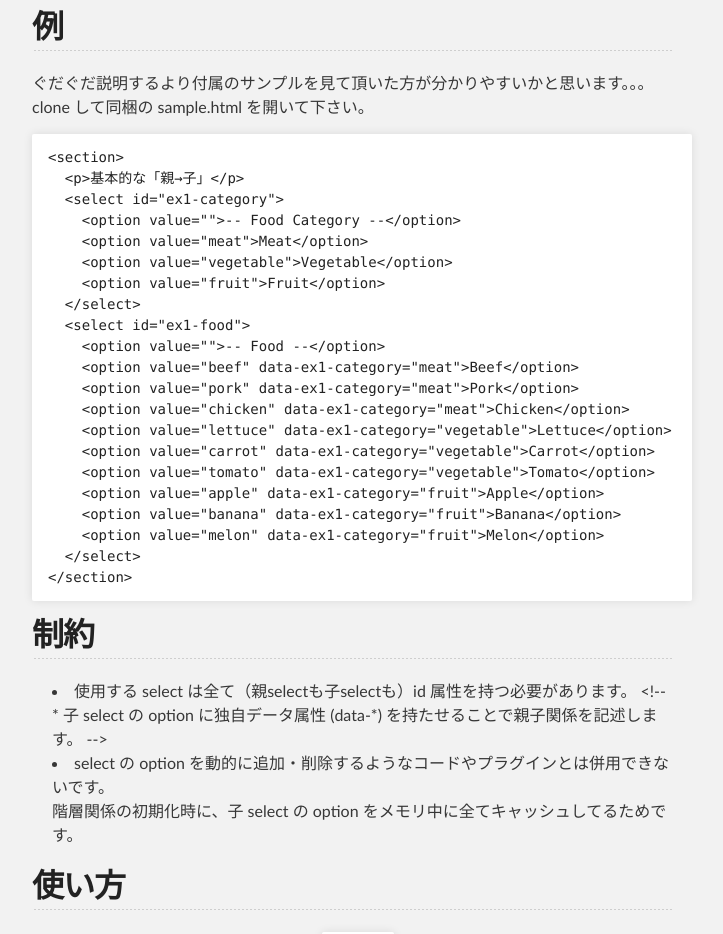
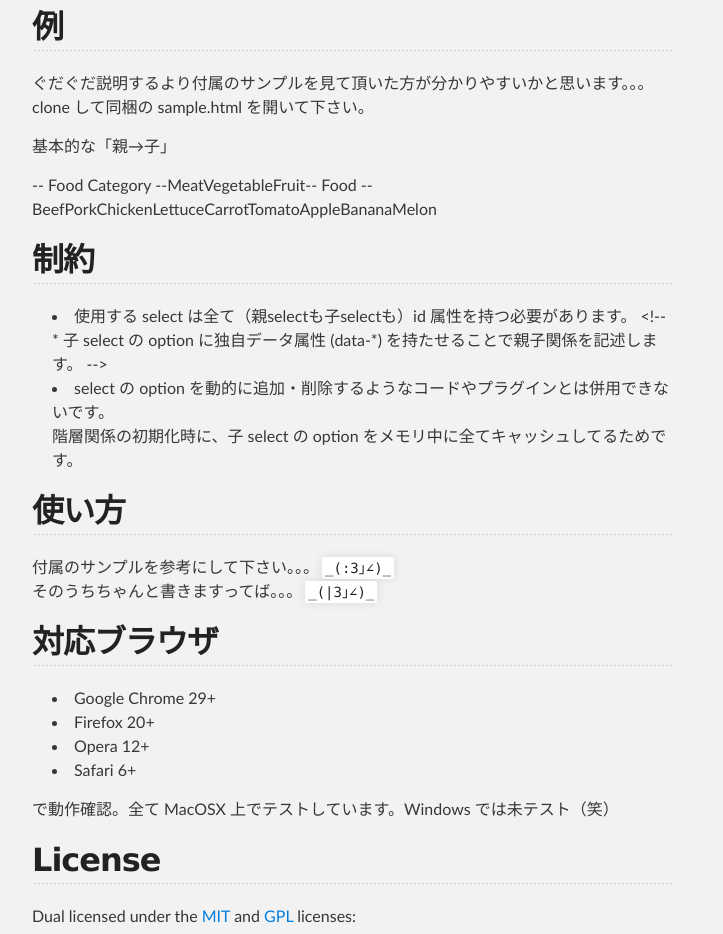
Before and after one commit to monmonmon/jquery.narrows, a plain HTML site: page index.html in a window 1280 px wide. Shown: the part 955-1889 px from the top of the page, without its empty margins (288-1011 px from the left). Drawn offline with Linux system fonts and the light colour scheme.

Commit message:
Create gh-pages branch via GitHub

```diff
--- a/index.html
+++ b/index.html
@@ -62,28 +62,8 @@
 <p>ぐだぐだ説明するより付属のサンプルを見て頂いた方が分かりやすいかと思います。。。<br>
 clone して同梱の sample.html を開いて下さい。</p>
 
-<pre><code>&lt;section&gt;
-  &lt;p&gt;基本的な「親→子」&lt;/p&gt;
-  &lt;select id="ex1-category"&gt;
-    &lt;option value=""&gt;-- Food Category --&lt;/option&gt;
-    &lt;option value="meat"&gt;Meat&lt;/option&gt;
-    &lt;option value="vegetable"&gt;Vegetable&lt;/option&gt;
-    &lt;option value="fruit"&gt;Fruit&lt;/option&gt;
-  &lt;/select&gt;
-  &lt;select id="ex1-food"&gt;
-    &lt;option value=""&gt;-- Food --&lt;/option&gt;
-    &lt;option value="beef" data-ex1-category="meat"&gt;Beef&lt;/option&gt;
-    &lt;option value="pork" data-ex1-category="meat"&gt;Pork&lt;/option&gt;
-    &lt;option value="chicken" data-ex1-category="meat"&gt;Chicken&lt;/option&gt;
-    &lt;option value="lettuce" data-ex1-category="vegetable"&gt;Lettuce&lt;/option&gt;
-    &lt;option value="carrot" data-ex1-category="vegetable"&gt;Carrot&lt;/option&gt;
-    &lt;option value="tomato" data-ex1-category="vegetable"&gt;Tomato&lt;/option&gt;
-    &lt;option value="apple" data-ex1-category="fruit"&gt;Apple&lt;/option&gt;
-    &lt;option value="banana" data-ex1-category="fruit"&gt;Banana&lt;/option&gt;
-    &lt;option value="melon" data-ex1-category="fruit"&gt;Melon&lt;/option&gt;
-  &lt;/select&gt;
-&lt;/section&gt;
-</code></pre>
+<p> <p>基本的な「親→子」</p>
+  -- Food Category --MeatVegetableFruit-- Food --BeefPorkChickenLettuceCarrotTomatoAppleBananaMelon </p>
 
 <h2>
 <a name="%E5%88%B6%E7%B4%84" class="anchor" href="#%E5%88%B6%E7%B4%84"><span class="octicon octicon-link"></span></a>制約</h2>
```
Also changed, not shown: params.json (+1 -1 lines).
